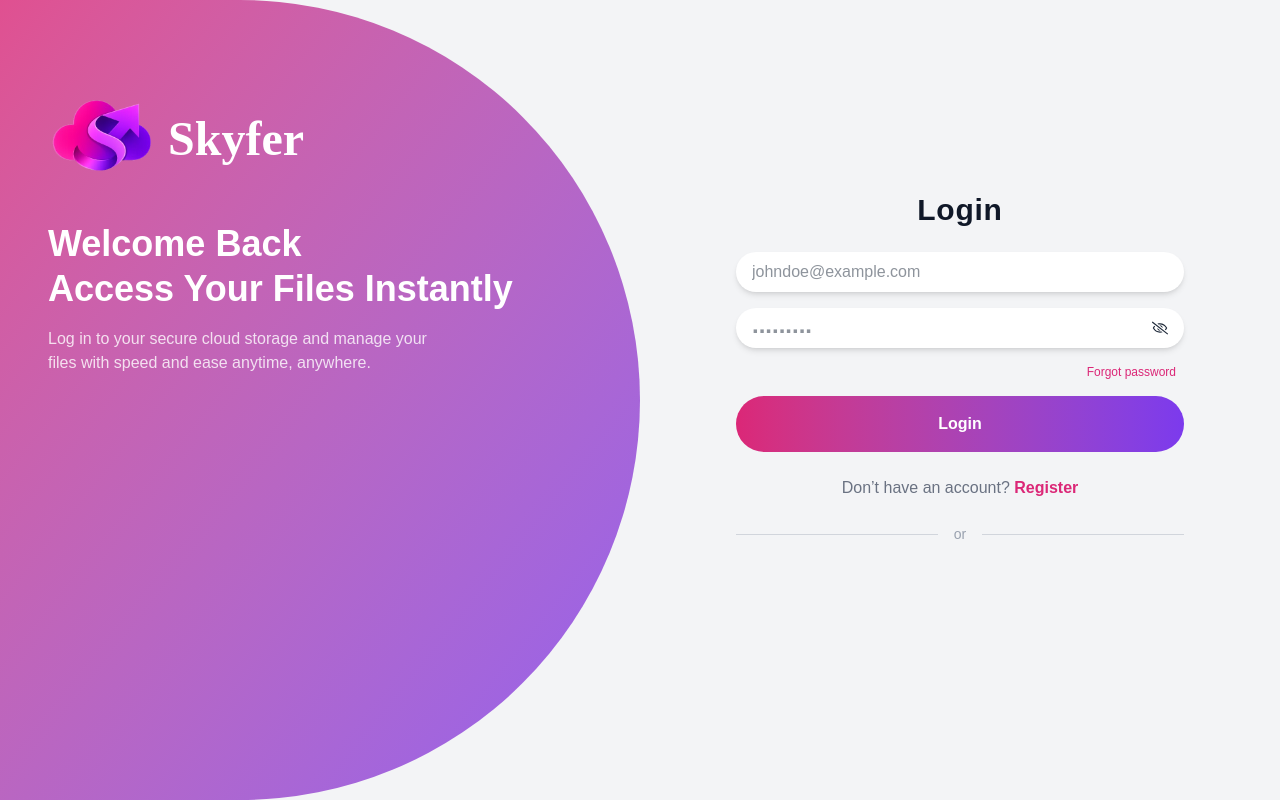
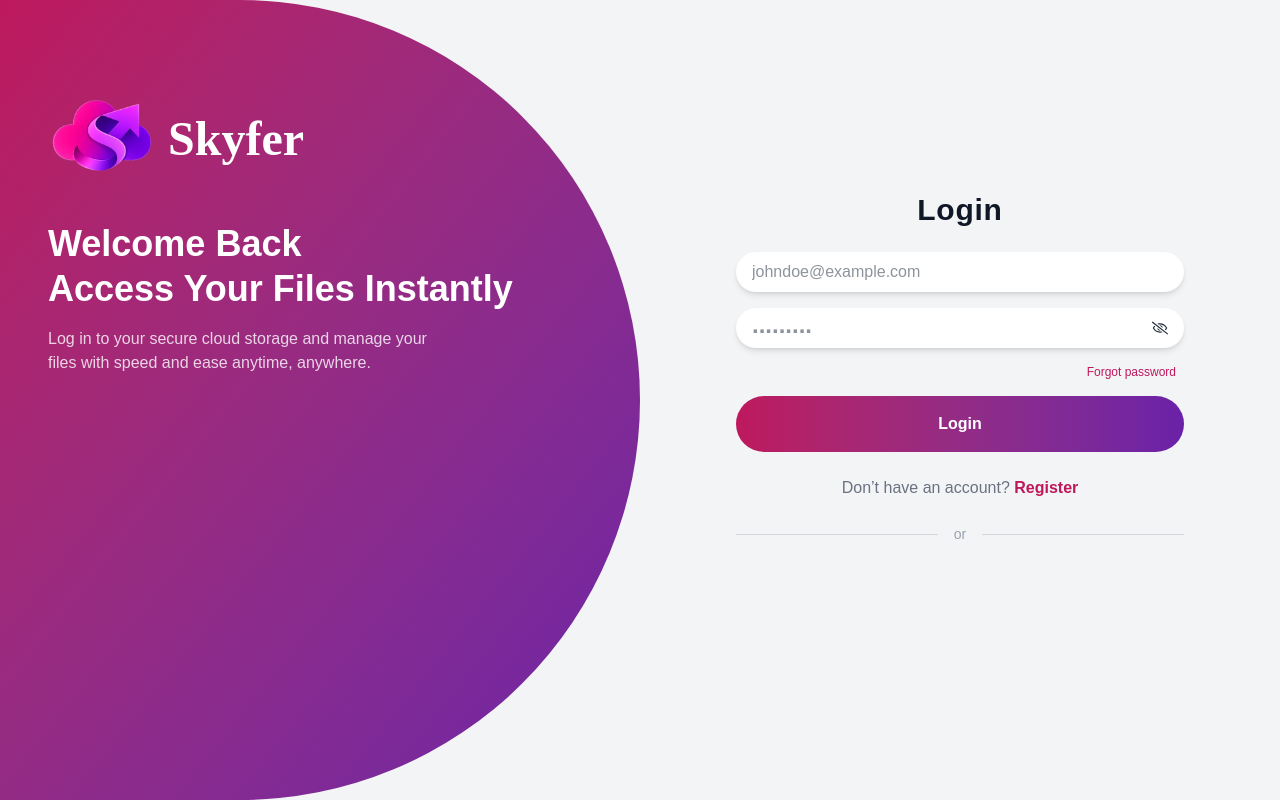
Before and after one commit to SanjayMaity15/skyfer-cloud-storage-web-app, a React (Vite) app in the folder client/: page /login in a window 1280 px wide. Built offline with nearby package versions, Linux system fonts and the light colour scheme; no server answers.

Commit message:
Small changes done

```diff
--- a/client/src/components/Layout/DashboardLayout.jsx
+++ b/client/src/components/Layout/DashboardLayout.jsx
@@ -86,7 +86,7 @@ const DashboardLayout = () => {
 					<div className="flex flex-col mt-6 gap-1">
 						<Link
 							to="."
-							className={`flex items-center gap-2 px-4 py-3 ${isDashboard && "bg-primary/10 text-primary border-r-4 border-primary"}`}
+							className={`flex items-center gap-2 px-4 py-3 ${isDashboard && "bg-primary/20 text-primary border-r-4 border-primary"}`}
 						>
 							<MdDashboard className="text-lg" />
 							Dashboard
@@ -97,7 +97,7 @@ const DashboardLayout = () => {
 						<div className="flex flex-col gap-1">
 							<Link
 								to="trash"
-								className={`flex items-center gap-2 px-4 py-3 ${isTrash && "bg-primary/10 text-primary border-r-4 border-primary"}`}
+								className={`flex items-center gap-2 px-4 py-3 ${isTrash && "bg-primary/20 text-primary border-r-4 border-primary"}`}
 							>
 								<FaTrashAlt className="text-sm" />
 								Trash
@@ -135,11 +135,11 @@ const DashboardLayout = () => {
 
 					<div>
 						<button
-							className="flex items-center gap-1 bg-red-100 text-red-600 px-6 rounded-full text-sm py-2 tracking-wider cursor-pointer"
+							className="flex items-center gap-1 bg-red-100 text-red-600 px-6 rounded-full text-sm py-2 tracking-wider cursor-pointer border"
 							onClick={() => setIsOpenPopup(true)}
 						>
+							<MdLogout />
 							Logout
-							<MdLogout />
 						</button>
 					</div>
 
--- a/client/src/components/UI/Contact.jsx
+++ b/client/src/components/UI/Contact.jsx
@@ -46,13 +46,13 @@ export default function Contact() {
 				<div className="grid lg:grid-cols-2 gap-16 items-start">
 					{/* Left Content */}
 					<div>
-						<p className="text-pink-500 font-semibold tracking-wider">
+						<p className="text-green-700 font-semibold tracking-wider">
 							CONTACT SKYFER
 						</p>
 
 						<h2 className="text-4xl font-bold mt-3 leading-tight">
 							Let’s talk about your{" "}
-							<span className="text-pink-500">
+							<span className="bg-clip-text text-transparent bg-linear-to-r from-primary to-secondary">
 								cloud storage needs
 							</span>
 						</h2>
@@ -174,7 +174,7 @@ export default function Contact() {
 							</div>
 							<button
 								type="submit"
-								className="w-full bg-linear-to-r from-pink-500 to-purple-600 text-white py-3 rounded-lg font-medium hover:opacity-90 transition cursor-pointer"
+								className="w-full bg-linear-to-r from-primary to-secondary text-white py-3 rounded-lg font-medium hover:opacity-90 transition cursor-pointer"
 								disabled={loading}
 							>
 								{loading ? (
--- a/client/src/components/UI/DirectoryPopup.jsx
+++ b/client/src/components/UI/DirectoryPopup.jsx
@@ -20,7 +20,7 @@ const DirectoryPopup = ({
 
 	return (
 		<section
-			className="fixed inset-0 z-50 flex justify-center items-center bg-black/60"
+			className="fixed inset-0 z-50 flex justify-center items-center bg-black/80"
 			onClick={onCancel}
 		>
 			<div
--- a/client/src/components/UI/Popup.jsx
+++ b/client/src/components/UI/Popup.jsx
@@ -9,7 +9,7 @@ const Popup = ({ isOpen, heading, text, btn1, btn2, onCancel, onConfirm }) => {
 
 	return (
 		<section
-			className="flex fixed w-screen top-0 left-0 backdrop:blur-sm z-50  justify-center items-center h-screen bg-black/60"
+			className="flex fixed w-screen top-0 left-0 backdrop:blur-sm z-50  justify-center items-center h-screen bg-black/80"
 			onClick={() => {
 				onCancel()
 			}}
@@ -27,13 +27,13 @@ const Popup = ({ isOpen, heading, text, btn1, btn2, onCancel, onConfirm }) => {
 
 				<div className="flex gap-2 justify-center">
 					<button
-						className="text-red-600 bg-red-100 px-6 py-2 rounded-full hover:bg-red-200/80 cursor-pointer tracking-wider w-30"
+						className="bg-red-600 text-white px-6 py-2 rounded-full hover:bg-red-700/80 cursor-pointer tracking-wider w-30"
 						onClick={() => onCancel()}
 					>
 						{btn1}
 					</button>
 					<button
-						className="text-green-600 hover:bg-green-200/80 cursor-pointer bg-green-100 px-6 py-2 rounded-full tracking-wider w-30 text-center"
+						className="bg-green-600 hover:bg-green-700/80 cursor-pointer text-white px-6 py-2 rounded-full tracking-wider w-30 text-center"
 						disabled={loading}
 						onClick={async () => {
 							setLoading(true);
--- a/client/src/components/UI/WhySkyfer.jsx
+++ b/client/src/components/UI/WhySkyfer.jsx
@@ -8,13 +8,13 @@ export default function WhySkyfer() {
 	return (
 		<section className="py-24 bg-gray-50">
 			<div className="max-w-7xl mx-auto px-6 text-center">
-				<p className="text-pink-500 font-semibold tracking-wide">
+				<p className="text-green-700 font-semibold tracking-wide">
 					WHY SKYFER?
 				</p>
 
 				<h2 className="text-4xl font-bold mt-2">
 					Engineered for{" "}
-					<span className="text-pink-500">Scale & Security</span>
+					<span className="bg-clip-text text-transparent bg-linear-to-r from-primary to-secondary">Scale & Security</span>
 				</h2>
 
 				<p className="text-gray-500 mt-4 mb-12 max-w-xl mx-auto">
--- a/client/src/index.css
+++ b/client/src/index.css
@@ -5,34 +5,24 @@
 @import "tailwindcss";
 
 @theme {
-  --font-poppins: "Poppins", sans-serif;
-  --font-lobster: "Lobster", cursive;
+	--font-poppins: "Poppins", sans-serif;
+	--font-lobster: "Lobster", cursive;
 
-  --color-primary: #DB2777;
-  --color-secondary: #7c3aed;
-  --color-skyfer-violet: #6C63FF;
+	--color-primary: #be185d;
+	--color-secondary: #6b21a8;
+	--color-bg-soft: #f3f4f6;
+}
 
 
-  --color-success: #22C55E;
-  --color-warning: #FACC15;
-  --color-danger: #EF4444;
 
-  --color-border: #E5E7EB;
-  --color-bg-soft: #F3f4f6;
-
-  --color-soft-blue: #E0F2FE;
-  --color-soft-green: #DCFCE7;
-  --color-soft-purple: #F3E8FF;
+.container {
+	@apply max-w-7xl mx-auto;
 }
 
-.container{
-    @apply max-w-7xl mx-auto
-}
-
-body{
-  @apply bg-bg-soft font-poppins text-gray-800
+body {
+	@apply bg-bg-soft font-poppins text-gray-800;
 }
 
 ::selection {
-  @apply bg-pink-200 text-pink-600
+	@apply bg-pink-200 text-pink-600;
 }
--- a/client/src/main.jsx
+++ b/client/src/main.jsx
@@ -1,4 +1,4 @@
-import { StrictMode } from "react";
+
 import { createRoot } from "react-dom/client";
 import "./index.css";
 import App from "./App.jsx";
--- a/client/src/pages/LoginPage.jsx
+++ b/client/src/pages/LoginPage.jsx
@@ -74,7 +74,7 @@ const LoginPage = () => {
 	return (
 		<div className="min-h-screen flex bg-bg-soft container">
 			{/* LEFT SIDE */}
-			<div className="hidden md:flex w-1/2 bg-linear-to-br from-primary/80 to-secondary/80 text-white flex-col justify-start gap-4 items-start p-12 rounded-r-full">
+			<div className="hidden md:flex w-1/2 bg-linear-to-br from-primary to-secondary text-white flex-col justify-start gap-4 items-start p-12 rounded-r-full">
 				{/* Logo */}
 				<div className="flex items-center justify-start mt-6">
 					<img
--- a/client/src/pages/RegisterPage.jsx
+++ b/client/src/pages/RegisterPage.jsx
@@ -55,7 +55,7 @@ const RegisterPage = () => {
 	return (
 		<div className="min-h-screen flex bg-bg-soft">
 			{/* LEFT SIDE */}
-			<div className="hidden md:flex w-1/2 bg-linear-to-br from-primary/80 to-secondary/80 text-white flex-col justify-start gap-4 items-start p-12 rounded-r-full">
+			<div className="hidden md:flex w-1/2 bg-linear-to-br from-primary to-secondary text-white flex-col justify-start gap-4 items-start p-12 rounded-r-full">
 				{/* Logo */}
 				<div className="flex items-center justify-start mt-6">
 					<img
```
Also changed, not shown: client/src/components/UI/AdminHome.jsx (+8 -8 lines), 2 other files (tests, documents, lock files or other folders).
